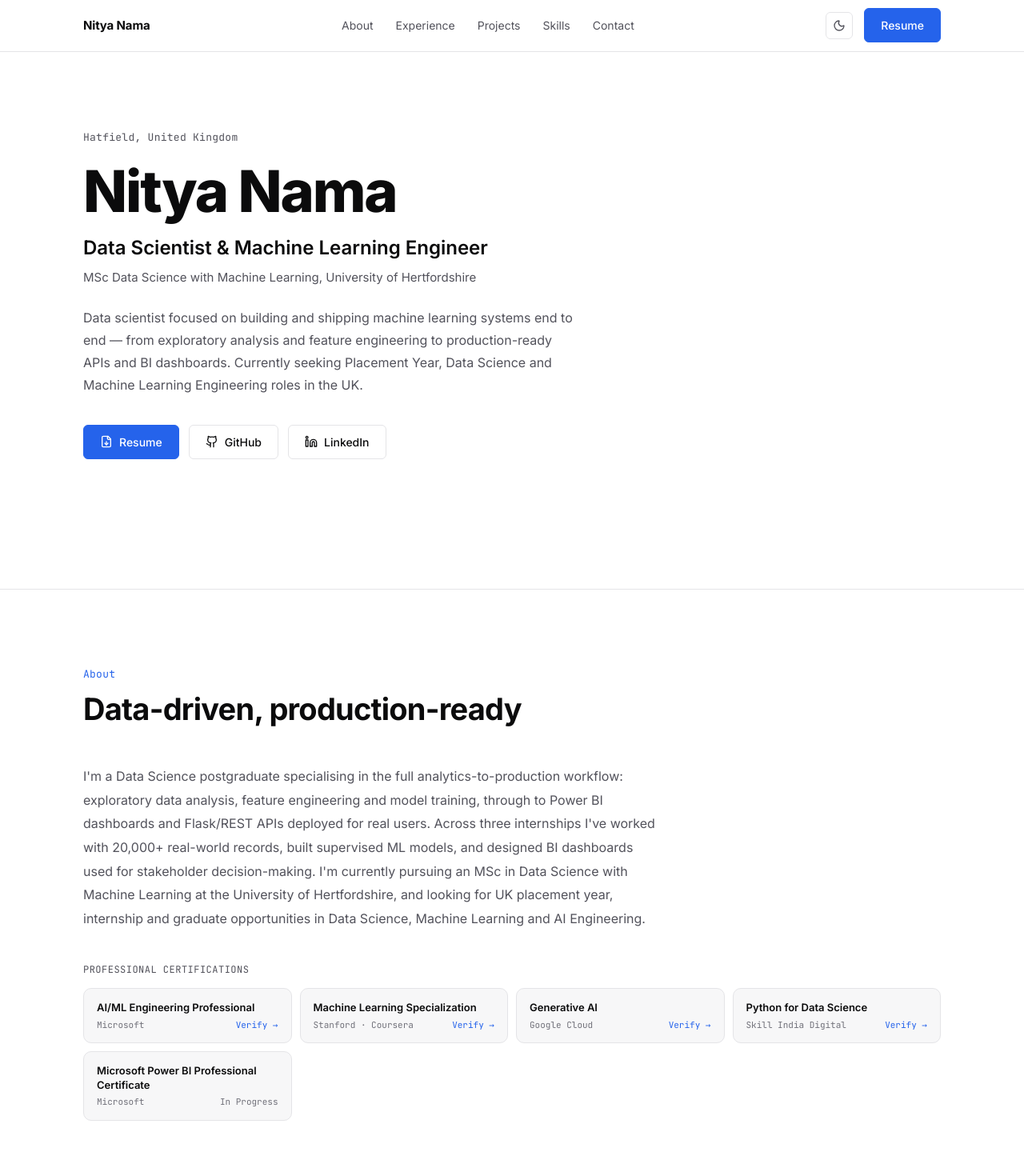
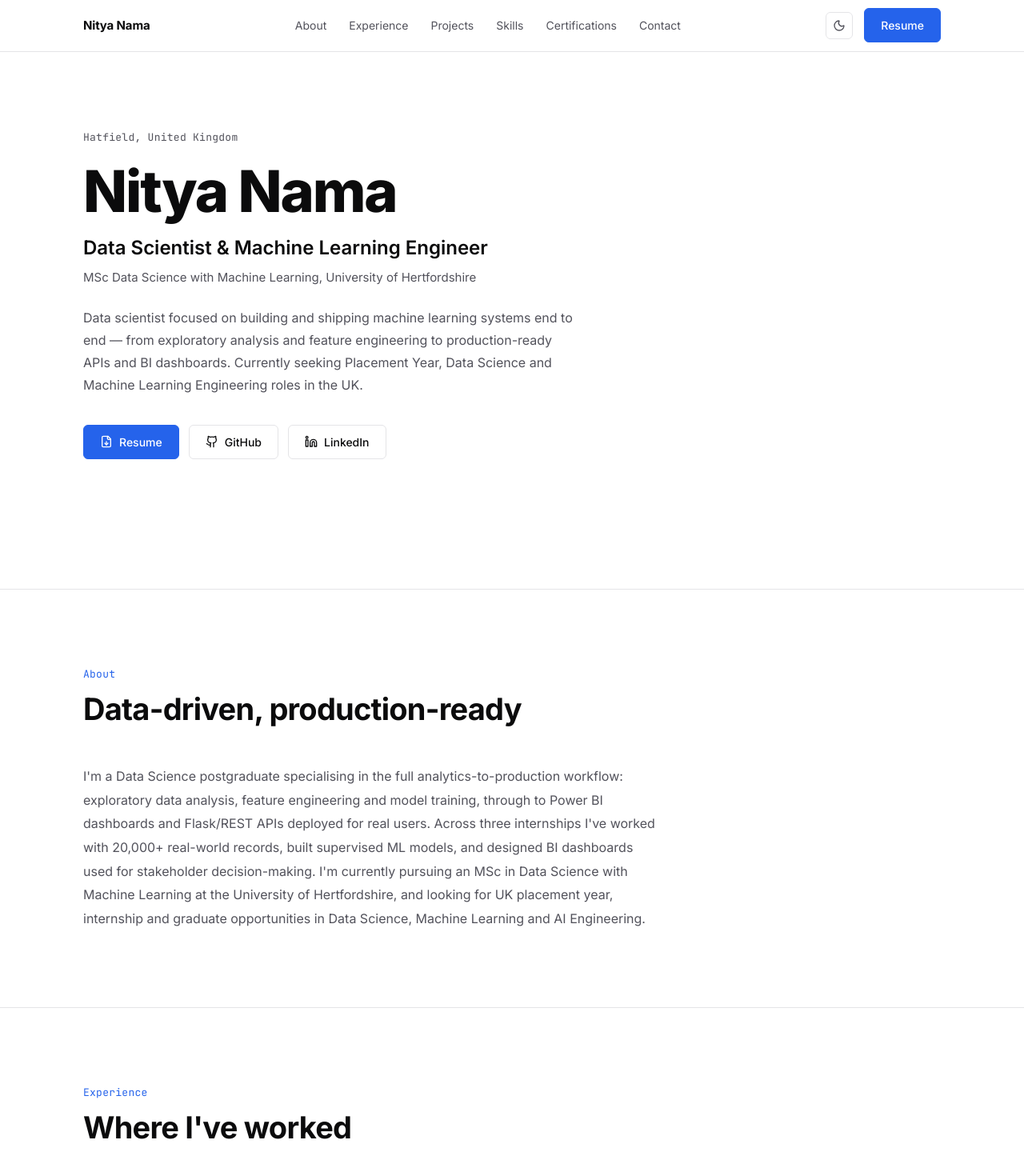
Before and after one commit to Nitya-nama/Portfolio, a React (Vite) app: page / in a window 1280 px wide. Shown: the top 1470 px of the page at 80% size. Built offline with nearby package versions, Linux system fonts and the light colour scheme.

Commit message:
CERTIFICATIONS

```diff
--- a/src/App.tsx
+++ b/src/App.tsx
@@ -4,6 +4,7 @@ import { About } from "./components/About/About";
 import { Experience } from "./components/Experience/Experience";
 import { Projects } from "./components/Projects/Projects";
 import { Skills } from "./components/Skills/Skills";
+import { Certifications } from "./components/Certifications/Certifications";
 import { Writing } from "./components/Writing/Writing";
 import { Contact } from "./components/Contact/Contact";
 import { Footer } from "./components/Footer/Footer";
@@ -21,6 +22,7 @@ export default function App() {
         <Experience />
         <Projects />
         <Skills />
+        <Certifications />
         <Writing />
         <Contact />
       </main>
--- a/src/components/About/About.module.css
+++ b/src/components/About/About.module.css
@@ -1,59 +1,6 @@
-.grid {
-  display: grid;
-  grid-template-columns: 1fr;
-  gap: 40px;
-}
-
 .paragraph {
   font-size: 16px;
   line-height: 1.85;
   color: var(--text-secondary);
   max-width: 720px;
 }
-
-.certLabel {
-  font-family: var(--font-mono);
-  font-size: 12px;
-  color: var(--text-secondary);
-  letter-spacing: 0.04em;
-  text-transform: uppercase;
-  margin-bottom: 14px;
-}
-
-.certGrid {
-  display: grid;
-  grid-template-columns: repeat(auto-fit, minmax(220px, 1fr));
-  gap: 10px;
-}
-
-.certCard {
-  padding: 14px 16px;
-  text-decoration: none;
-  display: block;
-}
-
-.certCard:hover {
-  border-color: var(--border-hover);
-  background: var(--card-hover);
-}
-
-.certTitle {
-  font-size: 13px;
-  font-weight: 600;
-  color: var(--text);
-  margin-bottom: 4px;
-  line-height: 1.4;
-}
-
-.certMeta {
-  display: flex;
-  justify-content: space-between;
-  align-items: center;
-  font-family: var(--font-mono);
-  font-size: 11px;
-  color: var(--text-tertiary);
-}
-
-.certVerify {
-  color: var(--accent);
-}
--- a/src/components/About/About.tsx
+++ b/src/components/About/About.tsx
@@ -1,5 +1,5 @@
 import styles from "./About.module.css";
-import { aboutParagraph, certifications } from "../../data/site";
+import { aboutParagraph } from "../../data/site";
 import { Reveal } from "../Reveal/Reveal";
 
 export function About() {
@@ -13,39 +13,9 @@ export function About() {
           </div>
         </Reveal>
 
-        <div className={styles.grid}>
-          <Reveal delay={60}>
-            <p className={styles.paragraph}>{aboutParagraph}</p>
-          </Reveal>
-
-          <Reveal delay={120}>
-            <div>
-              <p className={styles.certLabel}>Professional Certifications</p>
-              <div className={styles.certGrid}>
-                {certifications.map((cert) => {
-                  const Tag = cert.url ? "a" : "div";
-                  return (
-                    <Tag
-                      key={cert.title}
-                      className={`card ${styles.certCard}`}
-                      {...(cert.url
-                        ? { href: cert.url, target: "_blank", rel: "noopener noreferrer" }
-                        : {})}
-                    >
-                      <div className={styles.certTitle}>{cert.title}</div>
-                      <div className={styles.certMeta}>
-                        <span>{cert.issuer}</span>
-                        <span className={cert.url ? styles.certVerify : ""}>
-                          {cert.url ? "Verify →" : cert.date}
-                        </span>
-                      </div>
-                    </Tag>
-                  );
-                })}
-              </div>
-            </div>
-          </Reveal>
-        </div>
+        <Reveal delay={60}>
+          <p className={styles.paragraph}>{aboutParagraph}</p>
+        </Reveal>
       </div>
     </section>
   );
--- /dev/null
+++ b/src/components/Certifications/Certifications.module.css
@@ -0,0 +1,105 @@
+.filters {
+  display: flex;
+  flex-wrap: wrap;
+  gap: 8px;
+  margin-bottom: 32px;
+}
+
+.filterBtn {
+  font-family: var(--font-mono);
+  font-size: 12px;
+  color: var(--text-secondary);
+  background: transparent;
+  border: 1px solid var(--border);
+  border-radius: 20px;
+  padding: 6px 16px;
+  cursor: pointer;
+  transition: color 0.15s ease, border-color 0.15s ease, background 0.15s ease;
+}
+
+.filterBtn:hover {
+  color: var(--text);
+  border-color: var(--border-hover);
+}
+
+.filterBtnActive,
+.filterBtnActive:hover {
+  color: var(--accent);
+  border-color: var(--accent-soft-border);
+  background: var(--accent-soft);
+}
+
+.grid {
+  display: grid;
+  grid-template-columns: repeat(2, 1fr);
+  gap: 16px;
+  transition: opacity 0.15s ease;
+}
+
+.card {
+  padding: 22px 24px;
+}
+
+.top {
+  display: flex;
+  justify-content: space-between;
+  align-items: flex-start;
+  gap: 12px;
+  margin-bottom: 10px;
+}
+
+.title {
+  font-size: 15px;
+  font-weight: 600;
+  color: var(--text);
+  line-height: 1.4;
+}
+
+.issuer {
+  font-size: 13px;
+  color: var(--accent);
+  margin-bottom: 14px;
+}
+
+.metaRow {
+  display: flex;
+  justify-content: space-between;
+  align-items: center;
+  flex-wrap: wrap;
+  gap: 10px;
+}
+
+.statusLine {
+  font-family: var(--font-mono);
+  font-size: 12px;
+  color: var(--text-tertiary);
+}
+
+.statusCompleted {
+  color: var(--success);
+}
+
+.credentialLink {
+  font-family: var(--font-mono);
+  font-size: 12px;
+  color: var(--text-tertiary);
+  text-decoration: none;
+  transition: color 0.15s ease;
+  white-space: nowrap;
+}
+
+.credentialLink:hover {
+  color: var(--accent);
+}
+
+.empty {
+  font-size: 14px;
+  color: var(--text-tertiary);
+  padding: 24px 0;
+}
+
+@media (max-width: 640px) {
+  .grid {
+    grid-template-columns: 1fr;
+  }
+}
--- /dev/null
+++ b/src/components/Certifications/Certifications.tsx
@@ -0,0 +1,89 @@
+import { useMemo, useState } from "react";
+import styles from "./Certifications.module.css";
+import { certifications } from "../../data/certifications";
+import { Reveal } from "../Reveal/Reveal";
+
+const ALL = "All";
+
+export function Certifications() {
+  const categories = useMemo(
+    () => [ALL, ...Array.from(new Set(certifications.map((c) => c.category)))],
+    []
+  );
+
+  const [category, setCategory] = useState(ALL);
+  const [visible, setVisible] = useState(true);
+
+  const filtered = useMemo(
+    () => (category === ALL ? certifications : certifications.filter((c) => c.category === category)),
+    [category]
+  );
+
+  const handleSelect = (next: string) => {
+    if (next === category) return;
+    setVisible(false);
+    window.setTimeout(() => {
+      setCategory(next);
+      setVisible(true);
+    }, 150);
+  };
+
+  return (
+    <section id="certifications" className="section">
+      <div className="container">
+        <Reveal>
+          <div className="section-head">
+            <span className="eyebrow">Certifications</span>
+            <h2 className="section-title">Professional Certifications</h2>
+            <p className="section-sub">Continuous learning through industry-recognised credentials.</p>
+          </div>
+        </Reveal>
+
+        <Reveal delay={40}>
+          <div className={styles.filters}>
+            {categories.map((cat) => (
+              <button
+                key={cat}
+                className={`${styles.filterBtn} ${category === cat ? styles.filterBtnActive : ""}`}
+                onClick={() => handleSelect(cat)}
+                aria-pressed={category === cat}
+              >
+                {cat}
+              </button>
+            ))}
+          </div>
+        </Reveal>
+
+        <div className={styles.grid} style={{ opacity: visible ? 1 : 0 }}>
+          {filtered.length === 0 && <p className={styles.empty}>No certifications in this category yet.</p>}
+
+          {filtered.map((cert) => (
+            <div key={cert.id} className={`card ${styles.card}`}>
+              <div className={styles.top}>
+                <h3 className={styles.title}>{cert.title}</h3>
+                <span className="tag">{cert.category}</span>
+              </div>
+              <p className={styles.issuer}>{cert.issuer}</p>
+              <div className={styles.metaRow}>
+                <span className={styles.statusLine}>
+                  <span className={cert.completed ? styles.statusCompleted : ""}>{cert.status}</span>
+                  {cert.date ? ` • ${cert.date}` : ""}
+                </span>
+                {cert.credentialUrl && (
+                  <a
+                    href={cert.credentialUrl}
+                    target="_blank"
+                    rel="noopener noreferrer"
+                    className={styles.credentialLink}
+                  >
+                    View Credential →
+                  </a>
+                )}
+              </div>
+            </div>
+          ))}
+        </div>
+      </div>
+    </section>
+  );
+}
--- a/src/components/Navbar/Navbar.tsx
+++ b/src/components/Navbar/Navbar.tsx
@@ -10,6 +10,7 @@ const NAV_ITEMS = [
   { label: "Experience", href: "#experience" },
   { label: "Projects", href: "#projects" },
   { label: "Skills", href: "#skills" },
+  { label: "Certifications", href: "#certifications" },
   { label: "Contact", href: "#contact" },
 ];
 
--- /dev/null
+++ b/src/data/certifications.ts
@@ -0,0 +1,63 @@
+export interface Certification {
+  id: string;
+  title: string;
+  issuer: string;
+  category: string;
+  completed: boolean;
+  date: string | null;
+  status: "Completed" | "In Progress";
+  credentialUrl: string | null;
+}
+
+export const certifications: Certification[] = [
+  {
+    id: "microsoft-ai-ml-engineering",
+    title: "Microsoft AI/ML Engineering Professional",
+    issuer: "Microsoft",
+    category: "Machine Learning",
+    completed: true,
+    date: "Dec 2025",
+    status: "Completed",
+    credentialUrl: "/certificates/microsoft-ai-ml-engineering.pdf",
+  },
+  {
+    id: "stanford-ml-specialization",
+    title: "Machine Learning Specialization",
+    issuer: "Stanford University · Coursera",
+    category: "Machine Learning",
+    completed: true,
+    date: "Jul 2025",
+    status: "Completed",
+    credentialUrl: "/certificates/stanford-ml-specialization.pdf",
+  },
+  {
+    id: "google-cloud-generative-ai",
+    title: "Generative AI",
+    issuer: "Google Cloud",
+    category: "Cloud",
+    completed: true,
+    date: "Feb 2025",
+    status: "Completed",
+    credentialUrl: "/certificates/google-cloud-generative-ai.pdf",
+  },
+  {
+    id: "python-for-data-science",
+    title: "Python for Data Science",
+    issuer: "Skill India Digital",
+    category: "Programming",
+    completed: true,
+    date: "Mar 2025",
+    status: "Completed",
+    credentialUrl: "/certificates/python-for-data-science.pdf",
+  },
+  {
+    id: "microsoft-power-bi-professional",
+    title: "Microsoft Power BI Professional Certificate",
+    issuer: "Microsoft",
+    category: "Business Intelligence",
+    completed: false,
+    date: null,
+    status: "In Progress",
+    credentialUrl: null,
+  },
+];
--- a/src/data/site.ts
+++ b/src/data/site.ts
@@ -14,11 +14,3 @@ export const site = {
 
 export const aboutParagraph =
   "I'm a Data Science postgraduate specialising in the full analytics-to-production workflow: exploratory data analysis, feature engineering and model training, through to Power BI dashboards and Flask/REST APIs deployed for real users. Across three internships I've worked with 20,000+ real-world records, built supervised ML models, and designed BI dashboards used for stakeholder decision-making. I'm currently pursuing an MSc in Data Science with Machine Learning at the University of Hertfordshire, and looking for UK placement year, internship and graduate opportunities in Data Science, Machine Learning and AI Engineering.";
-
-export const certifications = [
-  { title: "AI/ML Engineering Professional", issuer: "Microsoft", date: "Dec 2025", url: "https://github.com/Nitya-nama/Certificates/blob/main/MICROSOFT_AI_ML.jpeg" },
-  { title: "Machine Learning Specialization", issuer: "Stanford · Coursera", date: "Jul 2025", url: "https://github.com/Nitya-nama/Certificates/blob/main/STANFORD_ML.jpeg" },
-  { title: "Generative AI", issuer: "Google Cloud", date: "Feb 2025", url: "https://github.com/Nitya-nama/Certificates/blob/main/GOOGLEGENAI.png" },
-  { title: "Python for Data Science", issuer: "Skill India Digital", date: "Mar 2025", url: "https://github.com/Nitya-nama/Certificates/blob/main/skill-india.pdf" },
-  { title: "Microsoft Power BI Professional Certificate", issuer: "Microsoft", date: "In Progress", url: null },
-];
```
Also changed, not shown: public/certificates/README.md (added).
